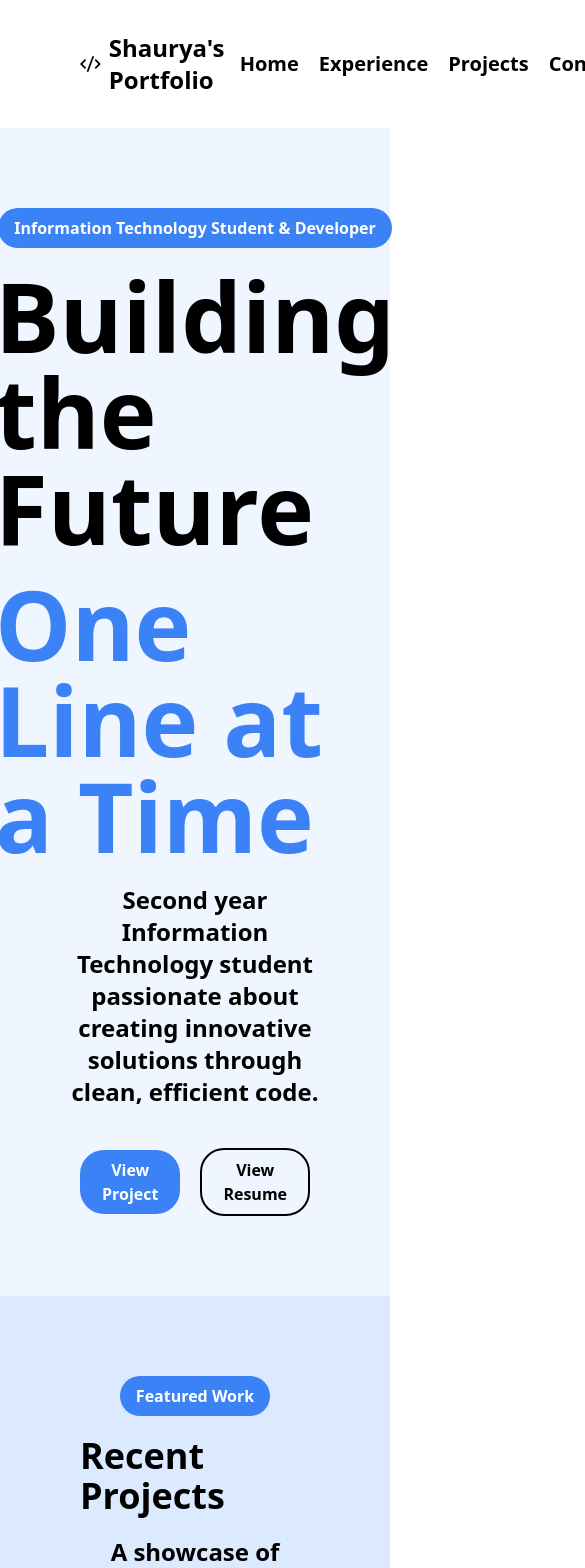
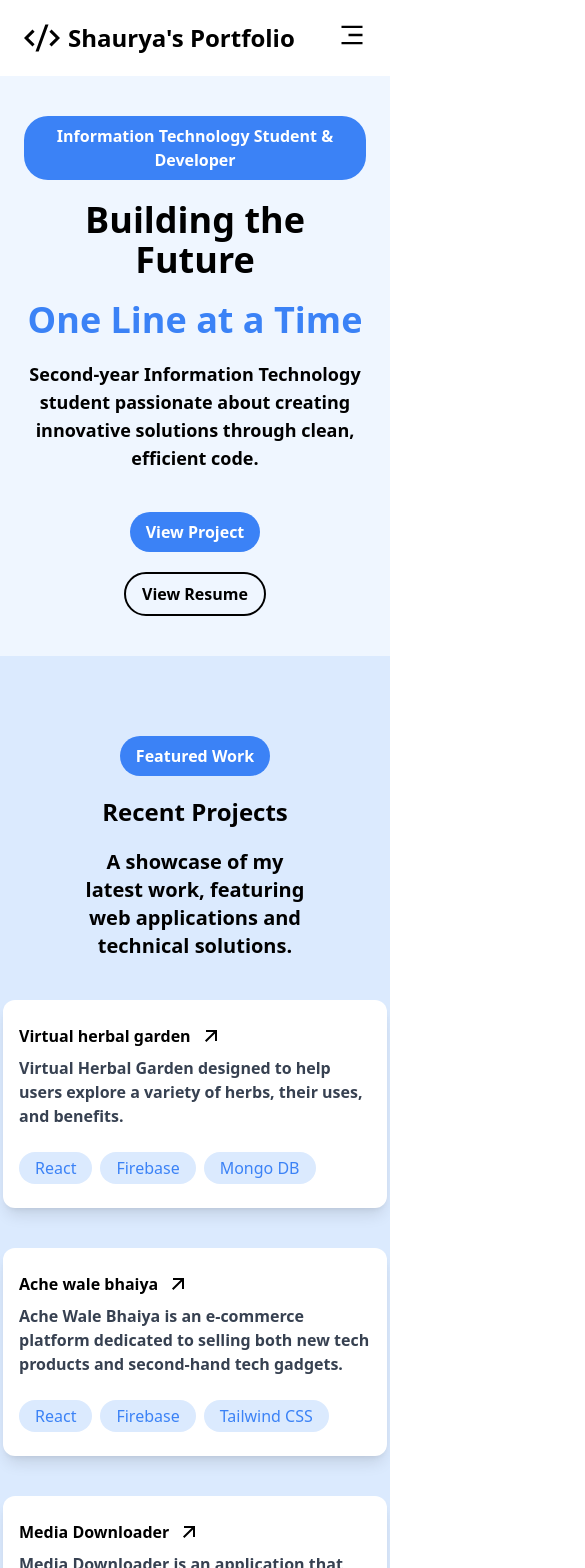
Before and after one commit to Shaurya01836/Portfolio-pro, a React (Vite) app: page / in a window 390 px wide. Shown: the top 1568 px of the page, 585 px wide, since content can reach past the window. Built offline with nearby package versions, Linux system fonts and the light colour scheme.

Commit message:
works towards responsiveness

```diff
--- a/src/components/Contact.jsx
+++ b/src/components/Contact.jsx
@@ -8,8 +8,8 @@ function Contact() {
       <div className="flex flex-col items-center w-full px-20 py-20 gap-10 bg-blue-100">
         <div className="flex flex-col gap-5 items-center">
           <Button content="Contact" />
-          <h1 className="font-bold text-4xl">Let's Connect</h1>
-          <h1 className="font-semibold text-2xl w-3/4 text-center">
+          <h1 className="font-bold text-2xl md:text-4xl">Let's Connect</h1>
+          <h1 className="font-semibold text-xl md:text-2xl md:w-3/4 text-center">
             I'm always open to new opportunities and interesting projects. Feel
             free to reach out!
           </h1>
--- a/src/components/Footer.jsx
+++ b/src/components/Footer.jsx
@@ -8,31 +8,28 @@ import {
 
 function Footer() {
   return (
-    <>
-      <div className="flex w-full justify-between items-center py-8 px-20 text-blue-500  font-semibold ">
-        <h1 className="hover:text-customorange">
+    <div className="flex flex-col md:flex-row w-full justify-between items-center py-6 px-6 md:px-20 text-blue-500 font-semibold text-center md:text-left">
+
+      <h1 className="hover:text-customorange transition-colors duration-300">
         © 2025 Shaurya Upadhyay - All rights reserved.
       </h1>
-        <div className="flex items-center gap-5 hover:text-customorange">
-          <a href="https://www.linkedin.com/in/this-is-shaurya-upadhyay">
-            <RiLinkedinLine
-              size={28}
-              // color="black"
-              className="my-icon cursor-pointer"
-            />
+
+
+      <div className="flex items-center gap-4 md:gap-5 mt-4 md:mt-0">
+        <a href="https://www.linkedin.com/in/this-is-shaurya-upadhyay" target="_blank" rel="noopener noreferrer">
+          <RiLinkedinLine size={28} className="cursor-pointer hover:text-customorange transition-colors duration-300" />
         </a>
-          <a href="https://github.com/Shaurya01836">
-            <RiGithubLine size={28} className="my-icon cursor-pointer" />
+        <a href="https://github.com/Shaurya01836" target="_blank" rel="noopener noreferrer">
+          <RiGithubLine size={28} className="cursor-pointer hover:text-customorange transition-colors duration-300" />
         </a>
-          <a href="https://x.com/shaurya01836">
-            <RiTwitterLine size={28} className="my-icon cursor-pointer" />
+        <a href="https://x.com/shaurya01836" target="_blank" rel="noopener noreferrer">
+          <RiTwitterLine size={28} className="cursor-pointer hover:text-customorange transition-colors duration-300" />
         </a>
-          <a href="https://www.instagram.com/shaurya_mnu/profilecard/?igsh=d21qb2E1cDZ6Yjdr">
-            <RiInstagramLine size={28} className="my-icon cursor-pointer" />
+        <a href="https://www.instagram.com/shaurya_mnu/profilecard/?igsh=d21qb2E1cDZ6Yjdr" target="_blank" rel="noopener noreferrer">
+          <RiInstagramLine size={28} className="cursor-pointer hover:text-customorange transition-colors duration-300" />
         </a>
       </div>
     </div>
-    </>
   );
 }
 
--- a/src/components/Header.jsx
+++ b/src/components/Header.jsx
@@ -3,20 +3,24 @@ import Button from "./Button";
 
 function Header() {
   return (
-    <>
-      <div className="flex flex-col items-center  w-full px-20 py-20 gap-10 bg-blue-50">
+    <div className="flex flex-col items-center w-full px-6 py-10 md:px-20 md:py-20 gap-10 bg-blue-50 text-center">
+
       <div className="flex flex-col gap-5 items-center">
         <Button content="Information Technology Student & Developer" />
-          <h1 className="text-8xl font-bold text-black">Building the Future</h1>
-          <h1 className="text-8xl font-bold text-blue-500">
+        <h1 className="text-4xl md:text-6xl lg:text-8xl font-bold text-black">
+          Building the Future
+        </h1>
+        <h1 className="text-4xl md:text-6xl lg:text-8xl font-bold text-blue-500">
           One Line at a Time
         </h1>
-          <h1 className="text-2xl font-semibold w-2/3 text-center">
-            Second year Information Technology student passionate about creating
+        <h1 className="text-lg md:text-2xl font-semibold w-full md:w-2/3">
+          Second-year Information Technology student passionate about creating
           innovative solutions through clean, efficient code.
         </h1>
       </div>
-        <div className="flex gap-5 items-center">
+
+
+      <div className="flex flex-col md:flex-row gap-5 items-center">
         <Button content="View Project" />
         <button className="bg-transparent text-black hover:bg-customorange px-4 py-2 rounded-3xl font-semibold border-2 border-black hover:text-white">
           <a href="https://drive.google.com/file/d/1ZyAvbkWqSfofFPA51vDeqzBwO7ateIpM/view?usp=sharing">
@@ -25,7 +29,6 @@ function Header() {
         </button>
       </div>
     </div>
-    </>
   );
 }
 
--- a/src/components/Navbar.jsx
+++ b/src/components/Navbar.jsx
@@ -1,38 +1,51 @@
-import React from "react";
-import { RiCodeSSlashFill } from "@remixicon/react";
+import React, { useState } from "react";
+import { RiCodeSSlashFill, RiMenu3Line, RiCloseLine } from "@remixicon/react";
 import Button from "./Button";
 
 function Navbar() {
+  const [isOpen, setIsOpen] = useState(false);
+
   return (
-    <>
-      <div className="flex justify-between items-center py-5 px-20 text-black ">
+    <nav className="bg-white shadow-md">
+      <div className="flex justify-between items-center py-5 px-6 md:px-20 text-black">
+        {/* Logo Section */}
         <div className="text-2xl flex gap-2 items-center">
-          <RiCodeSSlashFill
-            size={36} // set custom `width` and `height`
-            color="black" // set `fill` color
-            className="my-icon" // add custom class name
-          />
-          <h1 className=" font-bold">Shaurya's Portfolio</h1>
+          <RiCodeSSlashFill size={36} color="black" />
+          <h1 className="font-bold">Shaurya's Portfolio</h1>
         </div>
-        <div className="text-xl flex gap-5 items-center font-semibold">
-          <a className="hover:underline" href="">
-            Home
-          </a>
-          <a className="hover:underline" href="">
-            Experience
-          </a>
-          <a className="hover:underline" href="">
-            Projects
-          </a>
-          <a className="hover:underline" href="">
-            Contact
-          </a>
+
+        {/* Desktop Nav Links */}
+        <div className="hidden md:flex gap-5 items-center text-xl font-semibold">
+          <a className="hover:underline" href="#">Home</a>
+          <a className="hover:underline" href="#">Experience</a>
+          <a className="hover:underline" href="#">Projects</a>
+          <a className="hover:underline" href="#">Contact</a>
         </div>
-        <div className="">
+
+        {/* Button for Desktop */}
+        <div className="hidden md:block">
           <Button content="Get in touch" />
         </div>
+
+        {/* Mobile Menu Button */}
+        <div className="md:hidden">
+          <button onClick={() => setIsOpen(!isOpen)}>
+            {isOpen ? <RiCloseLine size={28} /> : <RiMenu3Line size={28} />}
+          </button>
+        </div>
       </div>
-    </>
+
+      {/* Mobile Dropdown Menu */}
+      {isOpen && (
+        <div className="md:hidden flex flex-col items-center gap-4 py-5 bg-gray-100">
+          <a className="hover:underline" href="#">Home</a>
+          <a className="hover:underline" href="#">Experience</a>
+          <a className="hover:underline" href="#">Projects</a>
+          <a className="hover:underline" href="#">Contact</a>
+          <Button content="Get in touch" />
+        </div>
+      )}
+    </nav>
   );
 }
 
--- a/src/components/Projects.jsx
+++ b/src/components/Projects.jsx
@@ -8,13 +8,13 @@ function Projects() {
       <div className="flex flex-col items-center w-full px-20 py-20 gap-10 bg-blue-100">
         <div className="flex flex-col gap-5 items-center">
           <Button content="Featured Work" />
-          <h1 className="font-bold text-4xl">Recent Projects</h1>
-          <h1 className="font-semibold text-2xl w-3/4 text-center">
+          <h1 className="font-bold text-2xl lg:text-4xl">Recent Projects</h1>
+          <h1 className="font-semibold text-xl w-full md:text-2xl md:w-3/4 text-center">
             A showcase of my latest work, featuring web applications and
             technical solutions.
           </h1>
         </div>
-        <div className="flex items-center gap-10">
+        <div className="md:flex md:flex-row flex flex-col items-center gap-10">
           <Cards
             title="Virtual herbal garden"
             description="Virtual Herbal Garden designed to help users explore a variety of herbs, their uses, and benefits."
--- a/src/components/Skills.jsx
+++ b/src/components/Skills.jsx
@@ -8,13 +8,13 @@ function Skills() {
       <div className="flex flex-col items-center w-full px-20 py-20 gap-10 bg-blue-50">
         <div className="flex flex-col gap-5 items-center">
           <Button content="Expertise" />
-          <h1 className="font-bold text-4xl">Technical Skills</h1>
-          <h1 className="font-semibold text-2xl w-3/4 text-center">
+          <h1 className="font-bold text-2xl md:text-4xl">Technical Skills</h1>
+          <h1 className="font-semibold text-xl md:text-2xl md:w-3/4 text-center">
             Showcasing the technologies I have learned, including frontend
             development, backend frameworks, databases and various other tech stacks.
           </h1>
         </div>
-        <div className="flex items-center gap-10">
+        <div className="flex md:flex-row flex-col items-center gap-10">
           <Cards1
             title="Frontend Development"
             buttons={["React", "TailwindCSS", "HTML", "CSS", "JavaScript"]}
```
Lines whose indentation alone changed are shown as unchanged.
